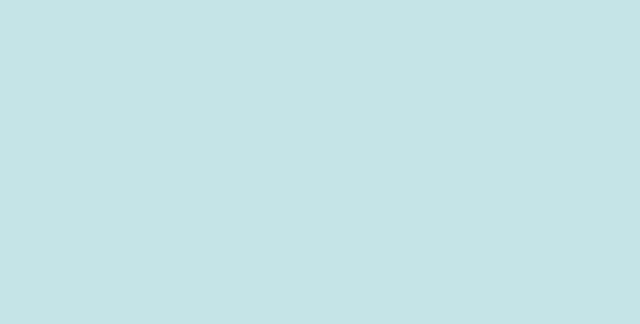
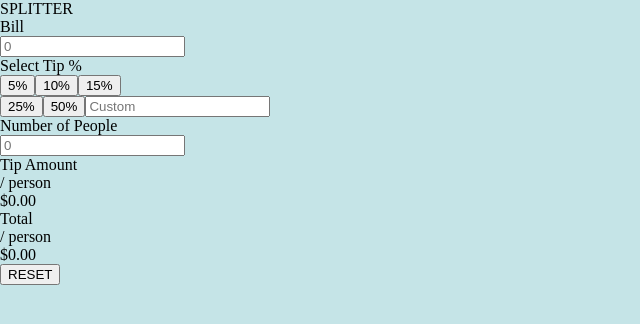
Before and after one commit to ayeyaiyai/splitter, a React (Vite) app: page / in a window 1280 px wide. Shown: the top 324 px of the page, without its empty margins (0-640 px from the left). Built offline with nearby package versions, Linux system fonts and the light colour scheme.

Commit message:
Get layout correct

```diff
--- a/src/App.jsx
+++ b/src/App.jsx
@@ -1,10 +1,76 @@
 import './App.css'
+import { useState } from 'react'
 
 function App() {
+  // State declaration
+  const [bill, setBill] = useState();
+  const [tip, setTip] = useState();
+  const [numberOfPeople, setNumberOfPeople] = useState();
+  const [tipTotal, setTipTotal] = useState();
+  const [billTotal, setBillTotal] = useState();
 
   return (
     <div className='splitter-container'>
+     <div className='splitter-title-container'>
+        <span className='splitter-title'>SPLI</span>
+        <span className='splitter-title'>TTER</span>
+      </div>
+      <div className='splitter-body'>
+        <div className='splitter-left'>
+          <div className='bill-input-container'>
+            <div className='section-label'>Bill</div>
+            <input
+            className='splitter-input'
+            placeholder='0'
+            >
+            </input>
+          </div>
+          <div className='tip-selection-section'>
+            <div className='section-label'>Select Tip %</div>
+            <div className='button-row top-row'>
+              <button className='tip-button'>5%</button>
+              <button className='tip-button'>10%</button>
+              <button className='tip-button'>15%</button>
+            </div>
+            <div className='button-row'>
+              <button className='tip-button'>25%</button>
+              <button className='tip-button'>50%</button>
+              <input
+              className='tip-input'
+              placeholder='Custom'
+              ></input>
+            </div>
+          </div>
+          <div className='patron-label-container'>
+            <div className='section-label'>Number of People</div>
+            <input
+            className='splitter-input'
+            placeholder='0'
+            >
+            </input>
+          </div>
+        </div>
+        <div className='splitter-right'>
+          <div className='totals-container'>
+            <div className='total-amount-container top-amount-row'>
+              <div className='total-amount-left'>
+                <div className='right-title'>Tip Amount</div>
+                <div className='right-subtitle'>/ person</div>
+              </div>
+              <div className='total-amount-right'>$0.00</div>
+            </div>
 
+            <div className='total-amount-container'>
+              <div className='total-amount-left'>
+                <div className='right-title'>Total</div>
+                <div className='right-subtitle'>/ person</div>
+              </div>
+              <div className='total-amount-right'>$0.00</div>
+            </div>
+          </div>
+          <button className='reset-button'>RESET</button>
+        </div>
+      </div>
     </div>
   )
 }
```
